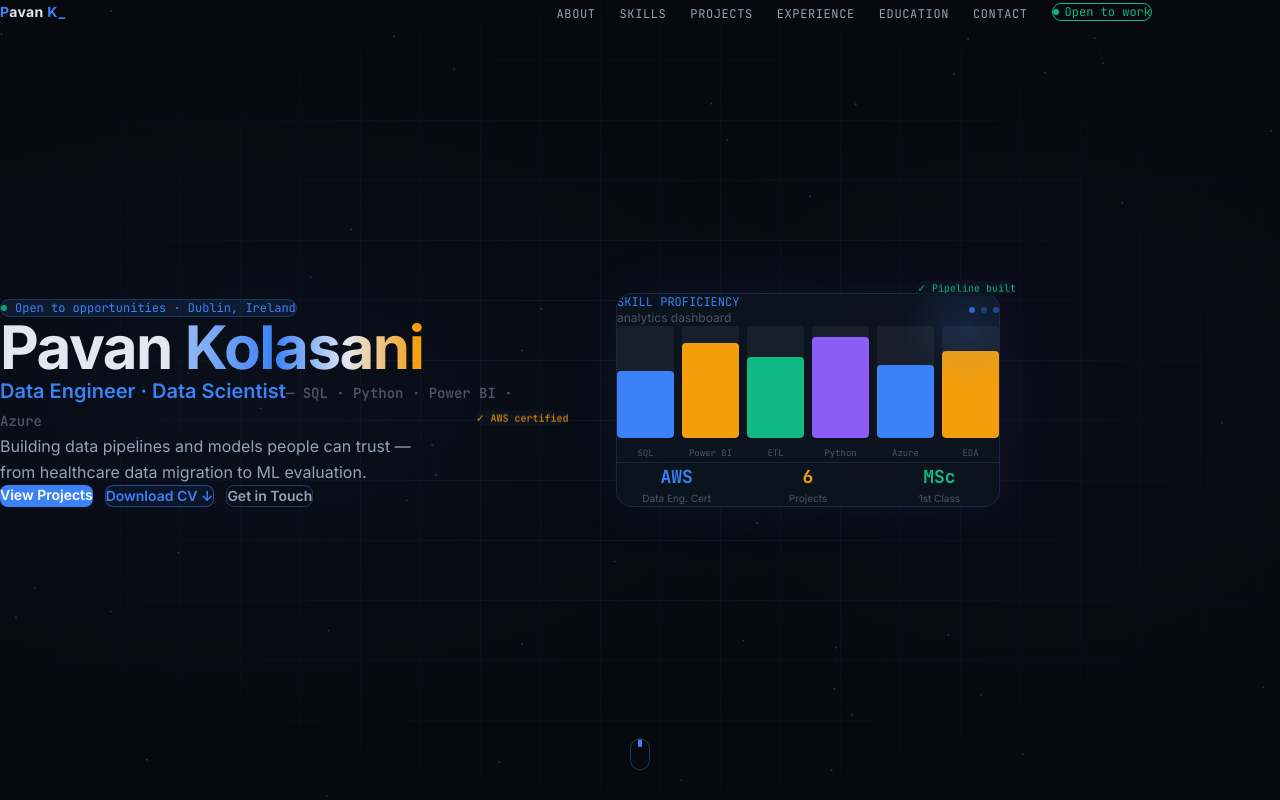
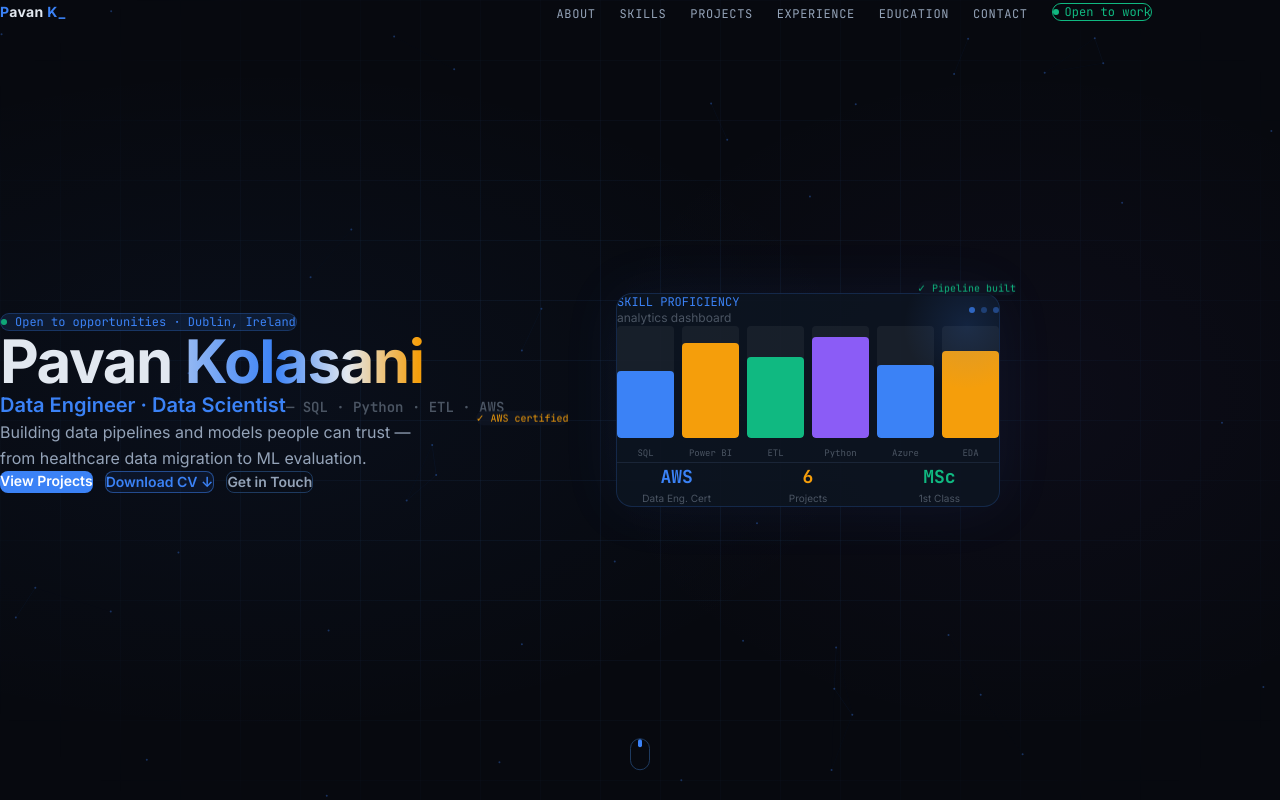
Before and after one commit to kpavan27/portfolio, a Next.js app: page / in a window 1280 px wide. Shown: the top 800 px of the page. Built offline with nearby package versions, Linux system fonts and the light colour scheme.

Commit message:
Update skills listed in Hero component

```diff
--- a/src/components/Hero.tsx
+++ b/src/components/Hero.tsx
@@ -243,7 +243,7 @@
           >
             {config.role}
             <span className="font-mono text-sm ml-2" style={{ color: "var(--muted)" }}>
-              — SQL · Python · Power BI · Azure
+              — SQL · Python · ETL · AWS
             </span>
           </motion.p>
 
```
